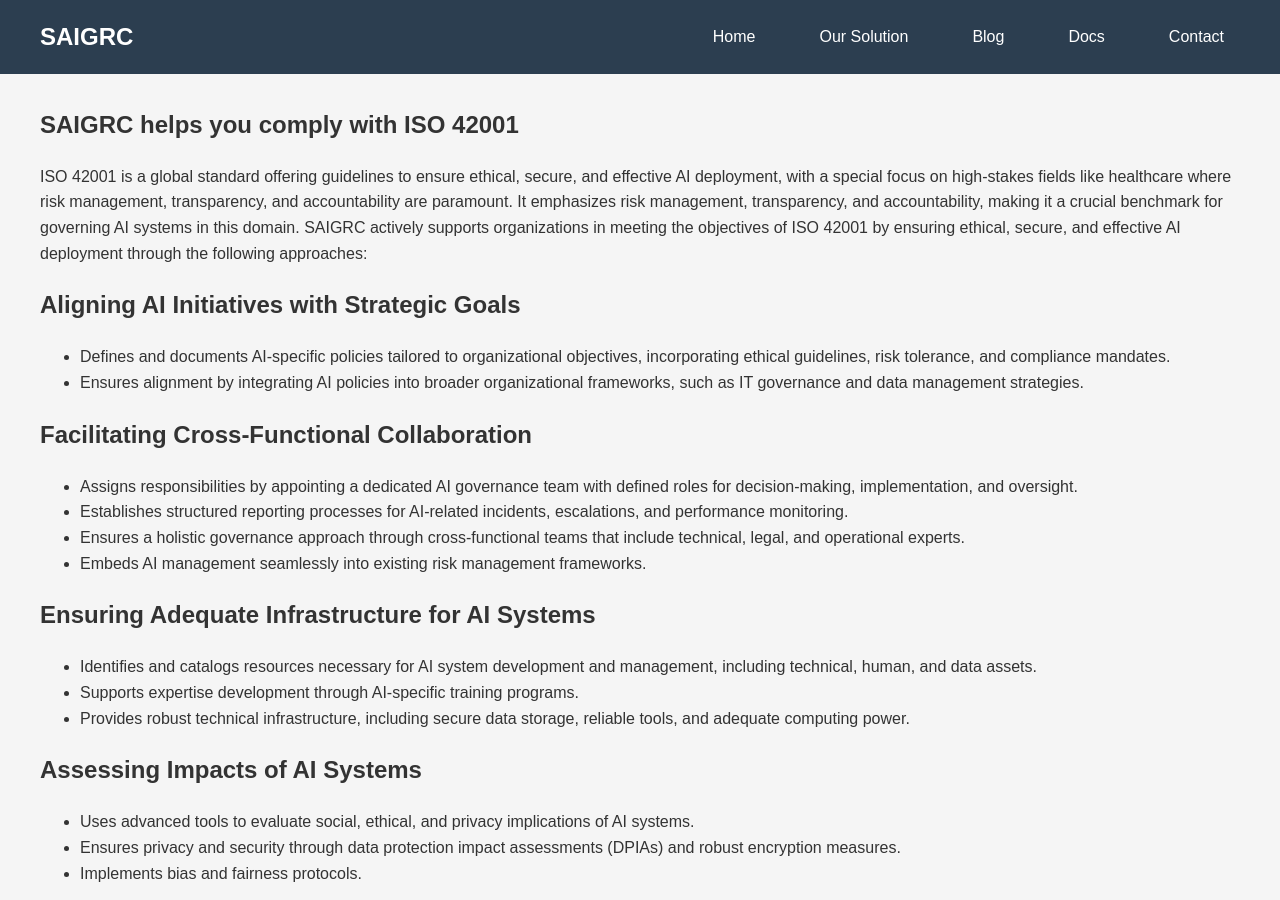
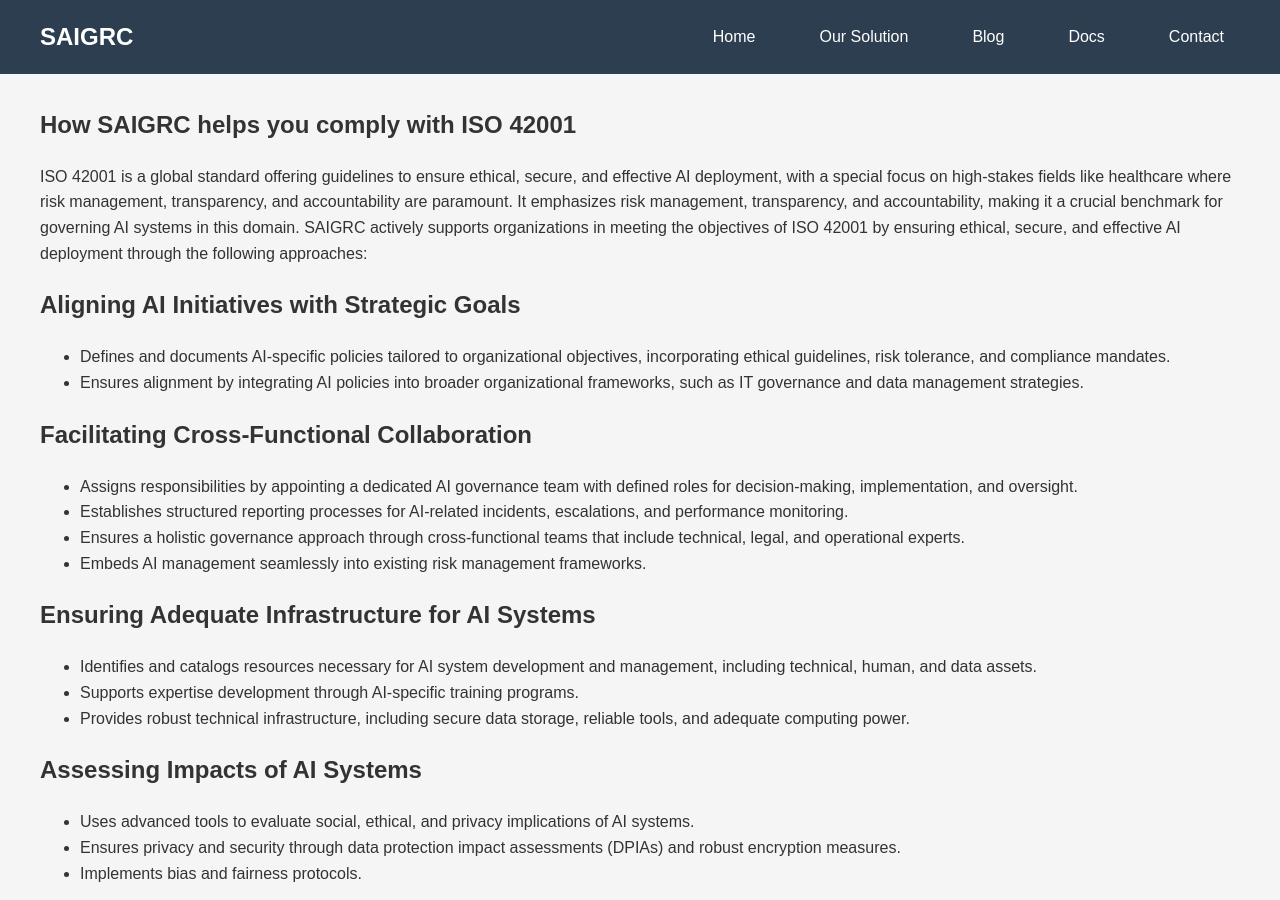
Before and after one commit to Systems-for-AI-Governance/SAGE, a Jekyll site: the page posts/2025-01-01-iso.html, which Jekyll copies as it is, in a window 1280 px wide and 900 px high. Built offline with Jekyll 4.4.1, drawn with Linux system fonts in a browser that asks for light colours.

Commit message:
ISO blogpost

```diff
--- a/posts/2025-01-01-iso.html
+++ b/posts/2025-01-01-iso.html
@@ -23,7 +23,7 @@
     <div class="container">
         <article class="blog-post">
             <header class="post-header">
-                <h1>SAIGRC helps you comply with ISO 42001</h1>
+                <h1>How SAIGRC helps you comply with ISO 42001</h1>
             </header>
 
             <div class="post-content">
```
